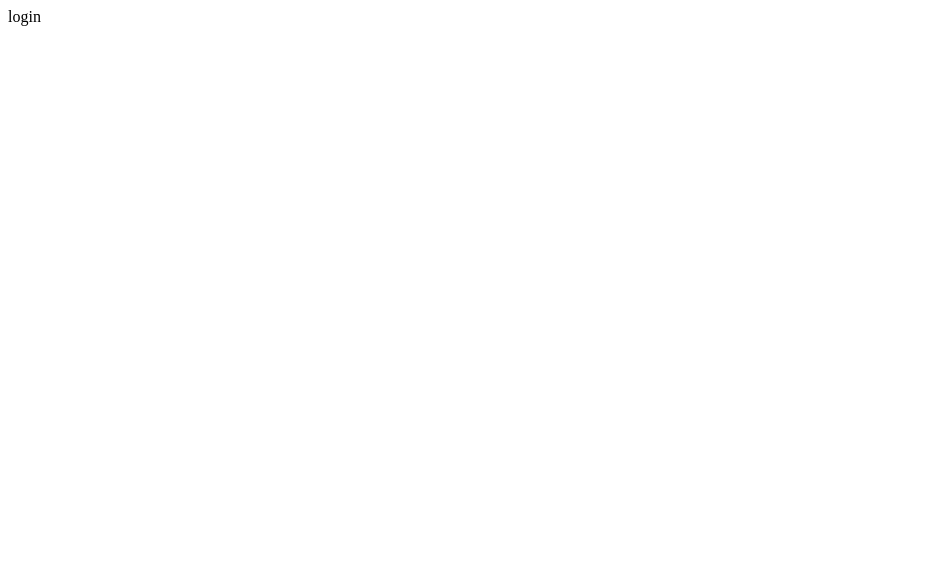
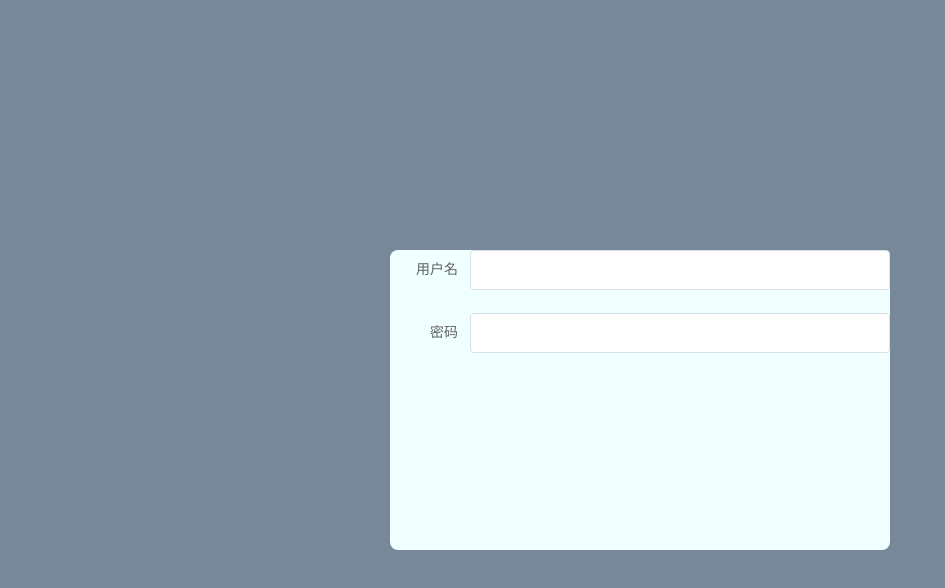
Before and after one commit to Mxintro/mall-Manage, a Vue app: page /Login in a window 1280 px wide. Shown: the top 588 px of the page, without its empty margins (0-945 px from the left). Built offline with nearby package versions, Linux system fonts and the light colour scheme.

Commit message:
page init

```diff
--- a/src/App.vue
+++ b/src/App.vue
@@ -15,5 +15,6 @@ export default {
 </script>
 
 <style>
+@import "assets/css/base.css";
 
 </style>
--- /dev/null
+++ b/src/assets/css/base.css
@@ -0,0 +1,16 @@
+*,
+*::before,
+*::after {
+  margin: 0;
+  padding: 0;
+  box-sizing: border-box;
+}
+a {
+  color: var(--color-text);
+  text-decoration: none;
+}
+
+html, body, #app{
+
+  height: 100%;
+}
--- a/src/plugins/element.js
+++ b/src/plugins/element.js
@@ -1,4 +1,7 @@
 import Vue from 'vue'
-import { Button } from 'element-ui'
+import { Button, Form, FormItem, Input } from 'element-ui'
 
 Vue.use(Button)
+Vue.use(Form)
+Vue.use(FormItem)
+Vue.use(Input)
--- a/src/views/login/Login.vue
+++ b/src/views/login/Login.vue
@@ -1,12 +1,53 @@
 <template>
-  <div>login</div>
+  <div id="login-page">
+    <div class="login-bar">
+      <el-form ref="form" :model="form" label-width="80px">
+        <el-form-item label="用户名">
+          <el-input v-model="form.name"></el-input>
+        </el-form-item>
+        <el-form-item label="密码">
+          <el-input v-model="form.password"></el-input>
+        </el-form-item>
+      </el-form>
+    </div>
+  </div>
 </template>
 
 <script>
 export default {
-  name: 'login'
+  name: 'login',
+  data () {
+    return {
+      form: {
+        name: '',
+        password: ''
+      }
+    }
+  },
+  methods: {
+    onSubmit () {
+      console.log('submit!')
+    }
+  }
 }
 </script>
 
 <style scoped>
+#login-page {
+  background-color: #789;
+  height: 100%;
+  width: 100%;
+  position: relative;
+}
+.login-bar {
+  position: absolute;
+  left: 50%;
+  top: 50%;
+  transform: translate(-50%, -50%);
+
+  width: 500px;
+  height: 300px;
+  background-color: azure;
+  border-radius: 8px;
+}
 </style>
--- a/vue.config.js
+++ b/vue.config.js
@@ -5,6 +5,7 @@ module.exports = {
         views: '@/views'
       }
     }
-  }
+  },
 
+  lintOnSave: false
 }
```
Also changed, not shown: .eslintrc.js.
